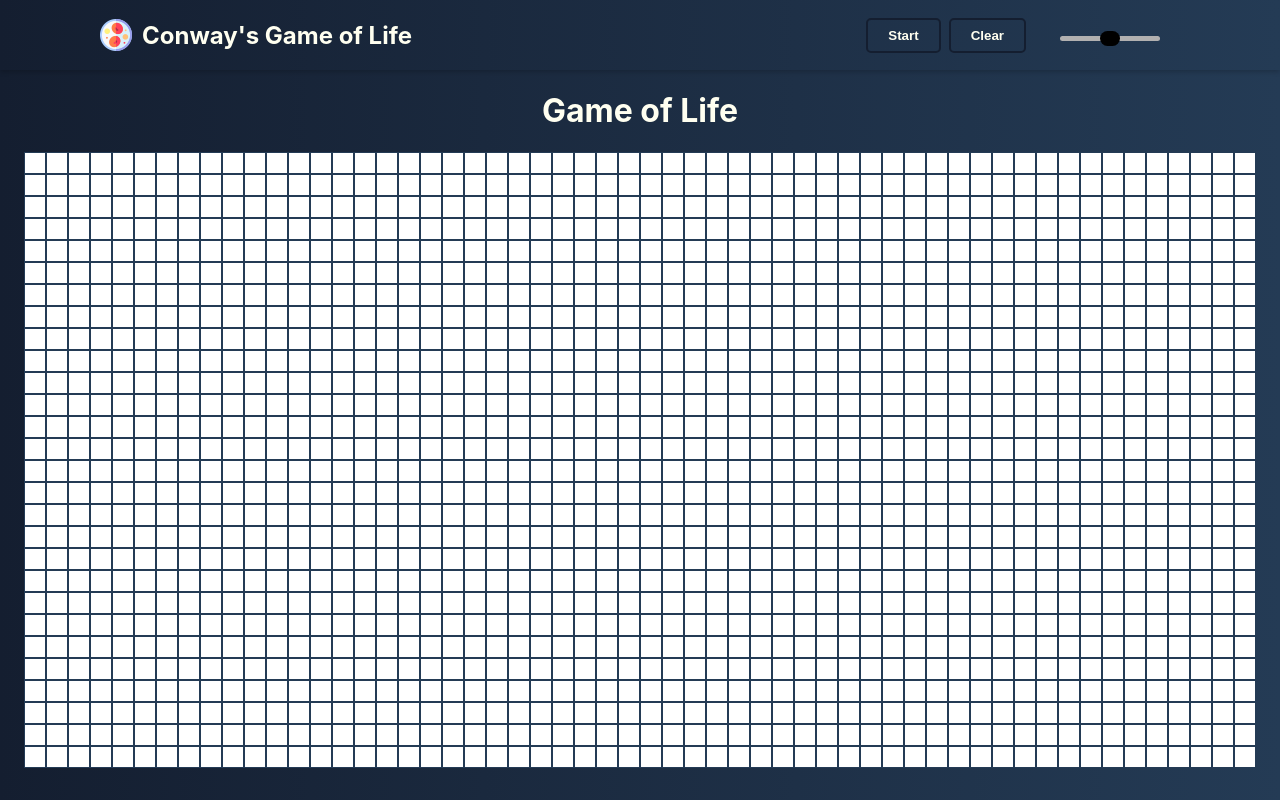
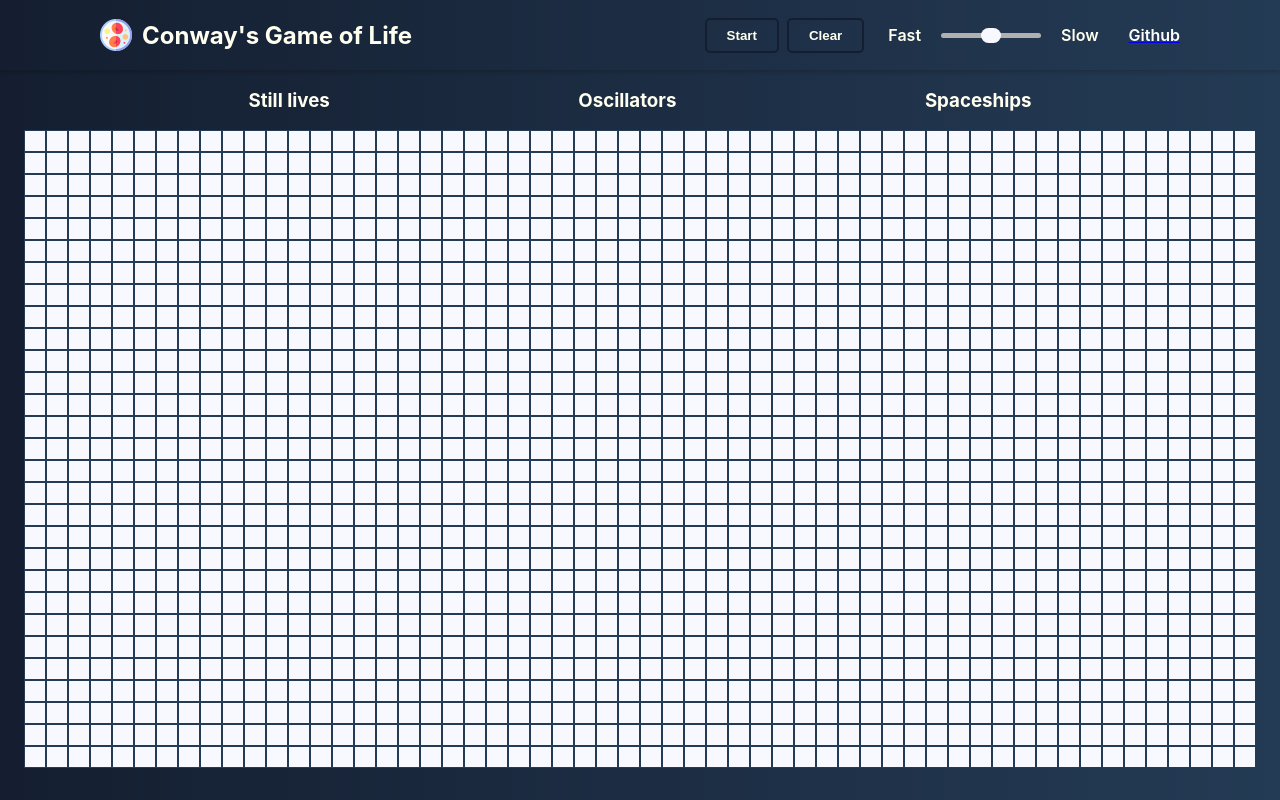
Before and after one commit to Atska/Conways-Game-Of-Life, a React (Create React App) app: page / in a window 1280 px wide. Built offline with nearby package versions, Linux system fonts and the light colour scheme.

Commit message:
added, clear button, speed slider. TODO: Map/Modal to showcase patterns

```diff
--- a/package.json
+++ b/package.json
@@ -10,8 +10,10 @@
     "@types/node": "^12.19.4",
     "@types/react": "^16.9.56",
     "@types/react-dom": "^16.9.9",
+    "@types/react-modal": "^3.10.6",
     "react": "^17.0.1",
     "react-dom": "^17.0.1",
+    "react-modal": "^3.11.2",
     "react-scripts": "4.0.0",
     "typescript": "^4.0.5",
     "web-vitals": "^0.2.4"
--- a/src/App.tsx
+++ b/src/App.tsx
@@ -2,32 +2,44 @@ import React, { useState, useRef, useEffect, useCallback } from "react";
 import "./App.css";
 import NavBar from "./components/NavBar";
 import Game from "./components/Game";
+import Map from "./components/Map";
 import { createGrid } from "./helperFunctions/createGrid";
 import { INode } from "./interface/interface";
 
 // 1440/20(one node is 20px) * 0.9(left and right border 1px; 144/20 and substract it from product)
 // -2( remove two node left and right)
 let cols = Math.floor(window.innerWidth / 20) * 0.9 - 2;
-let rows = Math.floor((window.innerHeight - 70 - 80) / 20) * 0.9 - 1;
+let rows = Math.floor((window.innerHeight - 70 - 80) / 20) * 0.9;
 
 const App: React.FC = () => {
   const [isRunning, setRunning] = useState<boolean>(false);
   const [grid, setGrid] = useState<INode[][]>(createGrid(rows, cols));
+  const [speed, setSpeed] = useState<string>("6");
 
   //helper ref to tranfer boolean value
   let runningRef = useRef(isRunning);
   runningRef.current = isRunning;
+
+  let speedRef = useRef(speed);
+  speedRef.current = speed;
 
   //useCallback stops recreation of the function
   const handleGame = useCallback(() => {
     //break condition
     if (!runningRef.current) return;
     setGrid((prevGrid) => game(prevGrid));
-    setTimeout(handleGame, 500);
+    setTimeout(handleGame, 100 * parseInt(speedRef.current));
   }, []);
 
+  const handleSlider = (event: React.ChangeEvent<HTMLInputElement>) => {
+    setSpeed(event.target.value);
+  };
   const handleRunning = () => {
     setRunning((prevValue) => !prevValue);
+  };
+
+  const handleClearGrid = () => {
+    setGrid(createGrid(rows, cols));
   };
 
   useEffect(() => {
@@ -36,8 +48,15 @@ const App: React.FC = () => {
 
   return (
     <div className="App">
-      <NavBar isRunning={isRunning} handleRunning={handleRunning} />
-      <Game isRunning={isRunning} grid={grid} setGrid={setGrid} />
+      <NavBar
+        isRunning={isRunning}
+        handleRunning={handleRunning}
+        handleClearGrid={handleClearGrid}
+        handleSlider={handleSlider}
+        speed={speed}
+      />
+      <Map />
+      <Game grid={grid} setGrid={setGrid} />
     </div>
   );
 };
--- a/src/components/Game.tsx
+++ b/src/components/Game.tsx
@@ -4,7 +4,7 @@ import Node from "./Node";
 import { INode, GameProps } from "../interface/interface";
 import updatedCellGrid from "../helperFunctions/updatedCellGrid";
 
-const Game: React.FC<GameProps> = ({ isRunning, grid, setGrid }) => {
+const Game: React.FC<GameProps> = ({ grid, setGrid }) => {
   const [MouseIsClicked, setMouseIsClicked] = useState<boolean>(false);
   const handleOnClick = (row: number, column: number): void => {
     let newGrid = updatedCellGrid(grid, row, column);
@@ -55,9 +55,6 @@ const Game: React.FC<GameProps> = ({ isRunning, grid, setGrid }) => {
   return (
     <div className="game">
       <div className="game-container">
-        <div className="game-title">
-          <h1>Game of Life</h1>
-        </div>
         <div className="board" data-testid="test-board">
           {board}
         </div>
--- /dev/null
+++ b/src/components/Map.css
@@ -0,0 +1,32 @@
+/**********
+Map in gerneral
+**********/
+.map {
+  display: flex;
+  flex-direction: row;
+  justify-content: space-evenly;
+}
+
+.map h3 {
+  cursor: pointer;
+}
+
+/**********
+  Modal
+**********/
+.space-modal {
+  color: ghostwhite;
+}
+
+.space-modal button {
+  margin: 0 15px;
+  padding: 5px 8px;
+  font-weight: 800;
+}
+
+.header {
+  display: flex;
+  justify-content: center;
+  align-items: center;
+  border-bottom: solid 1px ghostwhite;
+}
--- /dev/null
+++ b/src/components/Map.tsx
@@ -0,0 +1,58 @@
+import React, { useState, useRef } from "react";
+import Modal from "react-modal";
+import "./Map.css";
+
+const customStyles = {
+  content: {
+    top: "50%",
+    left: "50%",
+    right: "auto",
+    bottom: "auto",
+    marginRight: "-50%",
+    transform: "translate(-50%, -50%)",
+    background: "linear-gradient(to right, #141e30, #243b55)",
+  },
+};
+
+Modal.setAppElement("#root");
+const Map = () => {
+  const [modalIsOpen, setIsOpen] = useState<boolean>(false);
+
+  const handleClose = (e: React.MouseEvent<HTMLButtonElement>) => {
+    e.stopPropagation();
+    setIsOpen(false);
+  };
+  return (
+    <div className="map">
+      <div className="still-lives">
+        <h3>Still lives</h3>
+      </div>
+      <div className="oscillators">
+        <h3>Oscillators</h3>
+      </div>
+      <div className="spaceships" onClick={() => setIsOpen(true)}>
+        <h3>Spaceships</h3>
+        <Modal
+          isOpen={modalIsOpen}
+          onRequestClose={handleClose}
+          style={customStyles}
+          contentLabel="Example Modal"
+        >
+          <div className="space-modal">
+            <div className="header">
+              <h2>Spaceships</h2>
+              <div>
+                <button onClick={handleClose}>X</button>
+              </div>
+            </div>
+            <div className="content">
+              <p>Hello world</p>
+            </div>
+          </div>
+        </Modal>
+      </div>
+    </div>
+  );
+};
+
+export default Map;
--- a/src/components/NavBar.css
+++ b/src/components/NavBar.css
@@ -1,3 +1,7 @@
+/***************
+    NAVBAR
+****************/
+
 .navbar {
   background: linear-gradient(to right, #141e30, #243b55);
   height: 70px;
@@ -12,19 +16,6 @@
 
 .navbar img {
   margin: 0 10px;
-}
-
-.navbar button {
-  background-color: transparent;
-  color: rgb(255, 255, 240);
-  border: 2px solid #141e30; /* Green */
-  border-radius: 5px;
-  text-align: center;
-  text-decoration: none;
-  padding: 8px 20px;
-  margin: 0 4px;
-  font-weight: 600;
-  outline: none;
 }
 
 .navbar .flex {
@@ -44,10 +35,37 @@
   align-items: center;
 }
 
-/* slider background*/
+/***************
+DEFAULT BUTTONS
+****************/
+
+.navbar button {
+  background-color: transparent;
+  color: rgb(255, 255, 240);
+  border: 2px solid #141e30; /* Green */
+  border-radius: 5px;
+  text-align: center;
+  text-decoration: none;
+  padding: 8px 20px;
+  margin: 0 4px;
+  font-weight: 600;
+  outline: none;
+}
+
+/***************
+SLIDER BUTTON
+****************/
+
 .slider {
+  display: flex;
+  align-items: center;
+  margin: 0px 20px;
+  font-weight: 600;
+  text-decoration: none;
+}
+
+.slider input {
   -webkit-appearance: none;
-  margin: 0 30px;
   border-radius: 10px;
   background-color: rgb(177, 176, 176);
   height: 5px;
@@ -57,12 +75,25 @@
 }
 
 /* slider circle*/
-.slider::-webkit-slider-thumb {
+.slider input::-webkit-slider-thumb {
   -webkit-appearance: none;
   appearance: none;
   width: 20px;
   height: 15px;
-  background: black;
+  background: ghostwhite;
   cursor: pointer;
   border-radius: 10px;
 }
+
+/***************
+GITHUB BUTTON
+****************/
+.git-link {
+  margin: 0 10px;
+  color: white;
+  border: none;
+  cursor: pointer;
+  text-align: center;
+  text-decoration: none;
+  font-weight: 600;
+}
--- a/src/components/NavBar.tsx
+++ b/src/components/NavBar.tsx
@@ -2,7 +2,13 @@ import React from "react";
 import "./NavBar.css";
 import { NavbarProps } from "../interface/interface";
 
-const NavBar: React.FC<NavbarProps> = ({ isRunning, handleRunning }) => {
+const NavBar: React.FC<NavbarProps> = ({
+  isRunning,
+  speed,
+  handleRunning,
+  handleClearGrid,
+  handleSlider,
+}) => {
   return (
     <div className="navbar">
       <div className="container flex">
@@ -18,10 +24,30 @@ const NavBar: React.FC<NavbarProps> = ({ isRunning, handleRunning }) => {
               </button>
             </li>
             <li>
-              <button>Clear</button>
+              <button onClick={() => handleClearGrid()}>Clear</button>
             </li>
             <li>
-              <input type="range" className="slider"></input>
+              <div className="maxSliderVal"></div>
+              <div className="slider">
+                <div className="left">Fast</div>
+                <input
+                  onChange={handleSlider}
+                  value={speed}
+                  step="1"
+                  type="range"
+                  min="1"
+                  max="11"
+                  className="slider"
+                ></input>
+                <div className="right">Slow</div>
+              </div>
+            </li>
+            <li>
+              <div className="github">
+                <a href="https://github.com/Atska/Conways-Game-Of-Life">
+                  <div className="git-link">Github</div>
+                </a>
+              </div>
             </li>
           </ul>
         </nav>
--- a/src/components/Node.css
+++ b/src/components/Node.css
@@ -3,7 +3,7 @@
   width: 20px;
   border: solid 1px #243b55;
   display: inline-flex;
-  background: white;
+  background: ghostwhite;
 }
 
 .node-cell {
--- a/src/interface/interface.tsx
+++ b/src/interface/interface.tsx
@@ -5,7 +5,6 @@ export interface INode {
 }
 
 export interface GameProps {
-  isRunning: boolean;
   grid: INode[][];
   setGrid: (grid: INode[][]) => void;
 }
@@ -22,5 +21,8 @@ export interface NodeProps {
 
 export interface NavbarProps {
   isRunning: boolean;
+  speed: string;
   handleRunning: () => void;
+  handleClearGrid: () => void;
+  handleSlider: any;
 }
```
Also changed, not shown: 2 other files (tests, documents, lock files or other folders).
